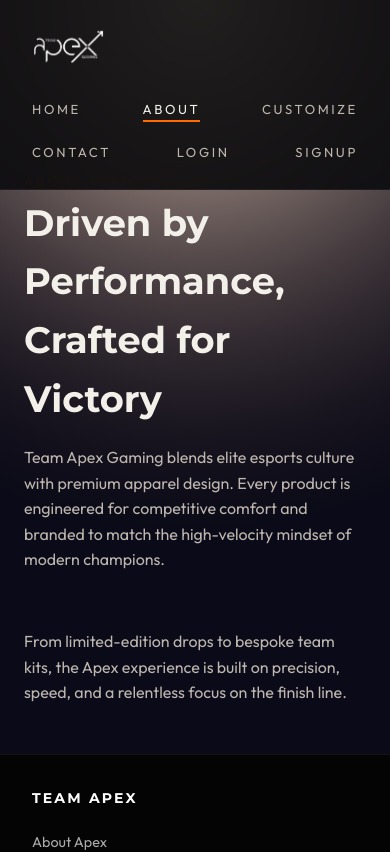
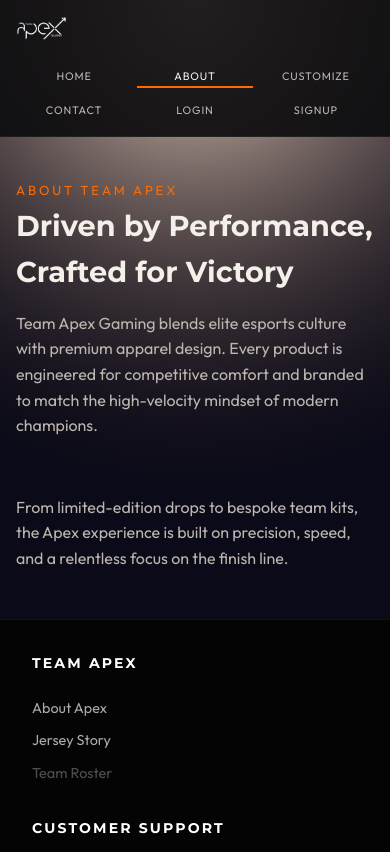
Before and after one commit to altamashsayyed630-dotcom/team-apex, a React (Vite) app: page /about in a window 390 px wide. Shown: the top 852 px of the page. Built offline with nearby package versions, Linux system fonts and the light colour scheme.

Commit message:
mobile responsive fix

```diff
--- a/src/styles/Login.css
+++ b/src/styles/Login.css
@@ -3,23 +3,22 @@
 .auth-header {
   min-height: 100vh;
   width: 100%;
-  background-image: url('../assets/bgmi-bg.jpg');
-  background-position: center;
-  background-size: cover;
+  background: radial-gradient(circle at top, rgba(255,107,0,0.15), #0a0a18 60%);
   display: flex;
   align-items: center;
   justify-content: center;
   margin-top: -96px;
   padding-top: 96px;
+  padding-bottom: 2rem;
 }
 
 .auth-box {
   width: 90%;
   max-width: 400px;
-  background: rgba(0, 0, 0, 0.55);
+  background: rgba(0, 0, 0, 0.7);
   backdrop-filter: blur(12px);
   border-radius: 40px;
-  border: 3px solid rgba(255, 255, 255, 0.25);
+  border: 3px solid rgba(255, 255, 255, 0.15);
   box-shadow: 0 0 40px rgba(0, 0, 0, 0.6);
   display: flex;
   align-items: center;
@@ -44,7 +43,7 @@
 }
 
 .auth-form-group {
-  border-bottom: 3px solid #fff;
+  border-bottom: 3px solid rgba(255,255,255,0.5);
   position: relative;
   width: 100%;
   margin: 20px 0;
@@ -68,7 +67,7 @@
 }
 
 .auth-form-group input::placeholder {
-  color: rgba(255, 255, 255, 0.6);
+  color: rgba(255, 255, 255, 0.5);
 }
 
 .auth-box form input[type=submit] {
@@ -117,8 +116,8 @@
 
 @media (max-width: 480px) {
   .auth-box {
-    border-radius: 20px;
-    padding: 25px 15px;
+    border-radius: 24px;
+    padding: 25px 18px;
   }
 
   .auth-box h2 {
--- a/src/styles/Navbar.css
+++ b/src/styles/Navbar.css
@@ -7,8 +7,8 @@
   display: flex;
   justify-content: space-between;
   align-items: center;
-  gap: 1.5rem;
-  padding: 1.25rem 2rem;
+  gap: 1rem;
+  padding: 1rem 2rem;
   backdrop-filter: blur(18px);
   background: rgba(10, 10, 13, 0.9);
   border-bottom: 1px solid rgba(255, 255, 255, 0.05);
@@ -19,26 +19,18 @@
   flex-direction: column;
 }
 
-.brand-mark {
-  font-family: var(--font-display);
-  font-size: 1.1rem;
-  letter-spacing: 0.3em;
-  text-transform: uppercase;
-  color: var(--accent);
-}
-
-.brand-subtitle {
-  margin-top: 0.5rem;
-  font-size: 0.77rem;
-  color: var(--text-secondary);
-  text-transform: uppercase;
-  letter-spacing: 0.18em;
+.brand-logo {
+  height: 50px;
+  width: auto;
+  object-fit: contain;
+  filter: brightness(0) invert(1);
 }
 
 .site-nav {
   display: flex;
   flex-wrap: wrap;
   gap: 1rem;
+  justify-content: flex-end;
 }
 
 .nav-link {
@@ -53,7 +45,6 @@
 
 .nav-link::after {
   content: '';
-
   width: 0%;
   height: 2px;
   background: var(--accent);
@@ -76,16 +67,39 @@
   .site-header {
     flex-direction: column;
     align-items: flex-start;
+    padding: 0.75rem 1.5rem;
   }
 
   .site-nav {
     width: 100%;
     justify-content: space-between;
   }
+
+  .page-content {
+    padding-top: 136px;
+  }
 }
-.brand-logo {
-  height: 55px;
-  width: auto;
-  object-fit: contain;
-  filter: brightness(0) invert(1);
+
+@media (max-width: 600px) {
+  .site-header {
+    padding: 0.6rem 1rem;
+  }
+
+  .brand-logo {
+    height: 38px;
+  }
+
+  .site-nav {
+    display: grid;
+    grid-template-columns: repeat(3, 1fr);
+    gap: 0.3rem;
+    width: 100%;
+  }
+
+  .nav-link {
+    font-size: 0.68rem;
+    letter-spacing: 0.08em;
+    text-align: center;
+    padding: 0.3rem 0;
+  }
 }
--- a/src/styles/index.css
+++ b/src/styles/index.css
@@ -1,5 +1,5 @@
 :root {
-   --bg-primary: #0d0d1a;
+  --bg-primary: #0d0d1a;
   --bg-surface: #12121f;
   --bg-surface-strong: #1a1a2e;
   --text-primary: #f3f0ea;
@@ -51,8 +51,6 @@ button, input, textarea {
   padding-top: 96px;
 }
 
-
-
 .btn {
   display: inline-flex;
   align-items: center;
@@ -92,9 +90,6 @@ button, input, textarea {
 
 .section-shell {
   position: relative;
-}
-
-.section-shell {
   max-width: 1200px;
   margin: 0 auto;
   padding: 4rem 2rem;
@@ -157,33 +152,6 @@ button, input, textarea {
   color: rgba(255, 255, 255, 0.48);
 }
 
-@media (max-width: 720px) {
-  .section-shell,
-  .form-card {
-    padding: 2rem 1.5rem;
-  }
-}
-
-
-
-@media (max-width: 980px) {
-  .footer-grid {
-    grid-template-columns: repeat(2, minmax(180px, 1fr));
-  }
-}
-
-@media (max-width: 640px) {
-  .footer-grid {
-    grid-template-columns: 1fr;
-  }
-}
-
-
-
-
-
-
-
 @media (max-width: 980px) {
   .stats-shell .stats-grid,
   .story-shell .story-grid,
@@ -208,6 +176,10 @@ button, input, textarea {
   .page-content {
     padding-top: 136px;
   }
+
+  .footer-grid {
+    grid-template-columns: repeat(2, minmax(180px, 1fr));
+  }
 }
 
 @media (max-width: 720px) {
@@ -225,3 +197,38 @@ button, input, textarea {
     padding: 2rem 1.5rem;
   }
 }
+
+@media (max-width: 600px) {
+  .page-content {
+    padding-top: 145px;
+  }
+
+  .section-shell {
+    padding: 2rem 1rem;
+  }
+
+  .form-card {
+    padding: 1.5rem 1rem;
+    max-width: 100%;
+  }
+
+  .hero-copy h1 {
+    font-size: clamp(2.2rem, 10vw, 3.5rem);
+  }
+
+  .btn {
+    min-width: 130px;
+    padding: 0.85rem 1.2rem;
+    font-size: 0.8rem;
+  }
+
+  .section-header h2 {
+    font-size: clamp(1.8rem, 7vw, 2.5rem);
+  }
+}
+
+@media (max-width: 640px) {
+  .footer-grid {
+    grid-template-columns: 1fr;
+  }
+}
```
